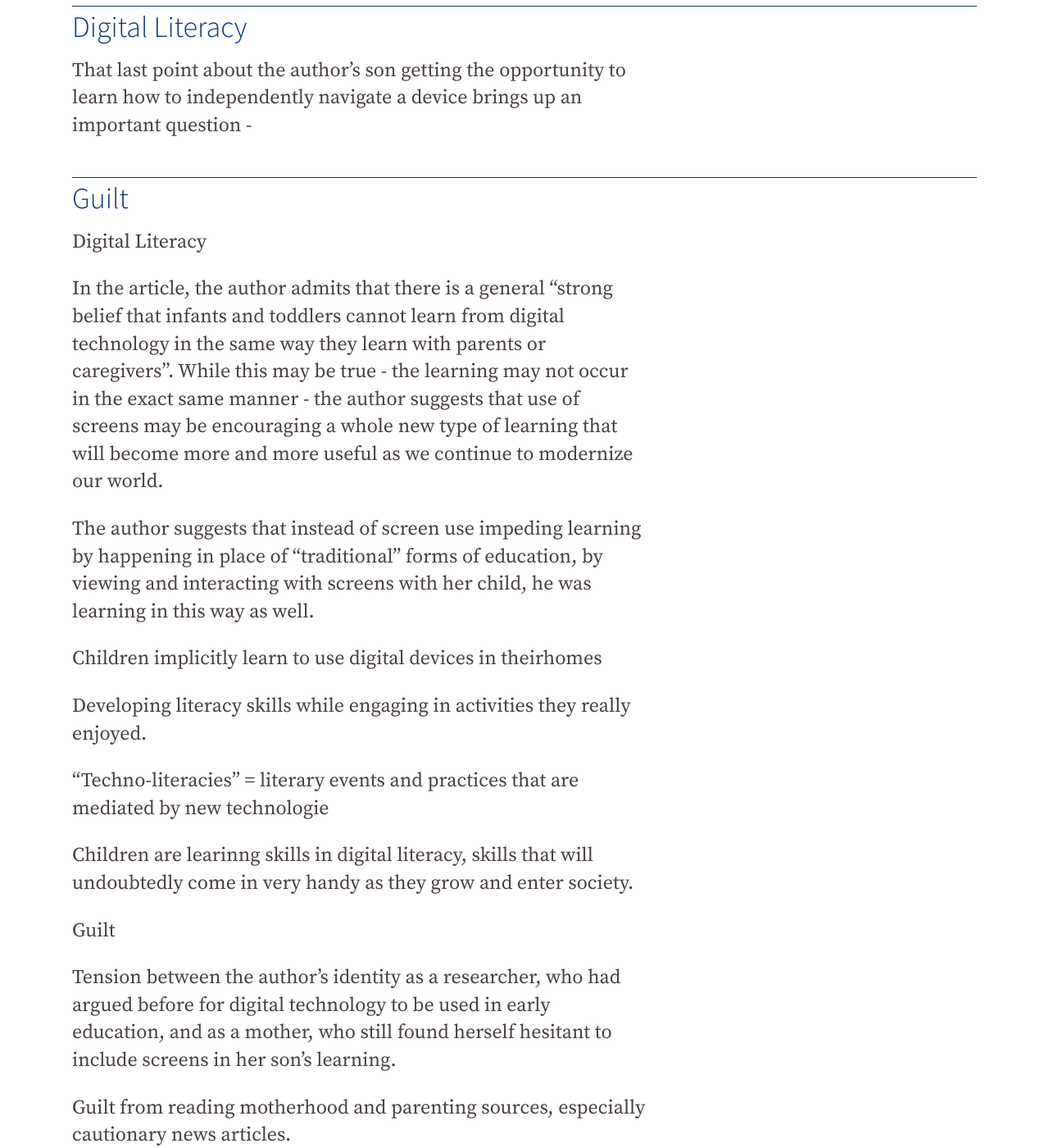
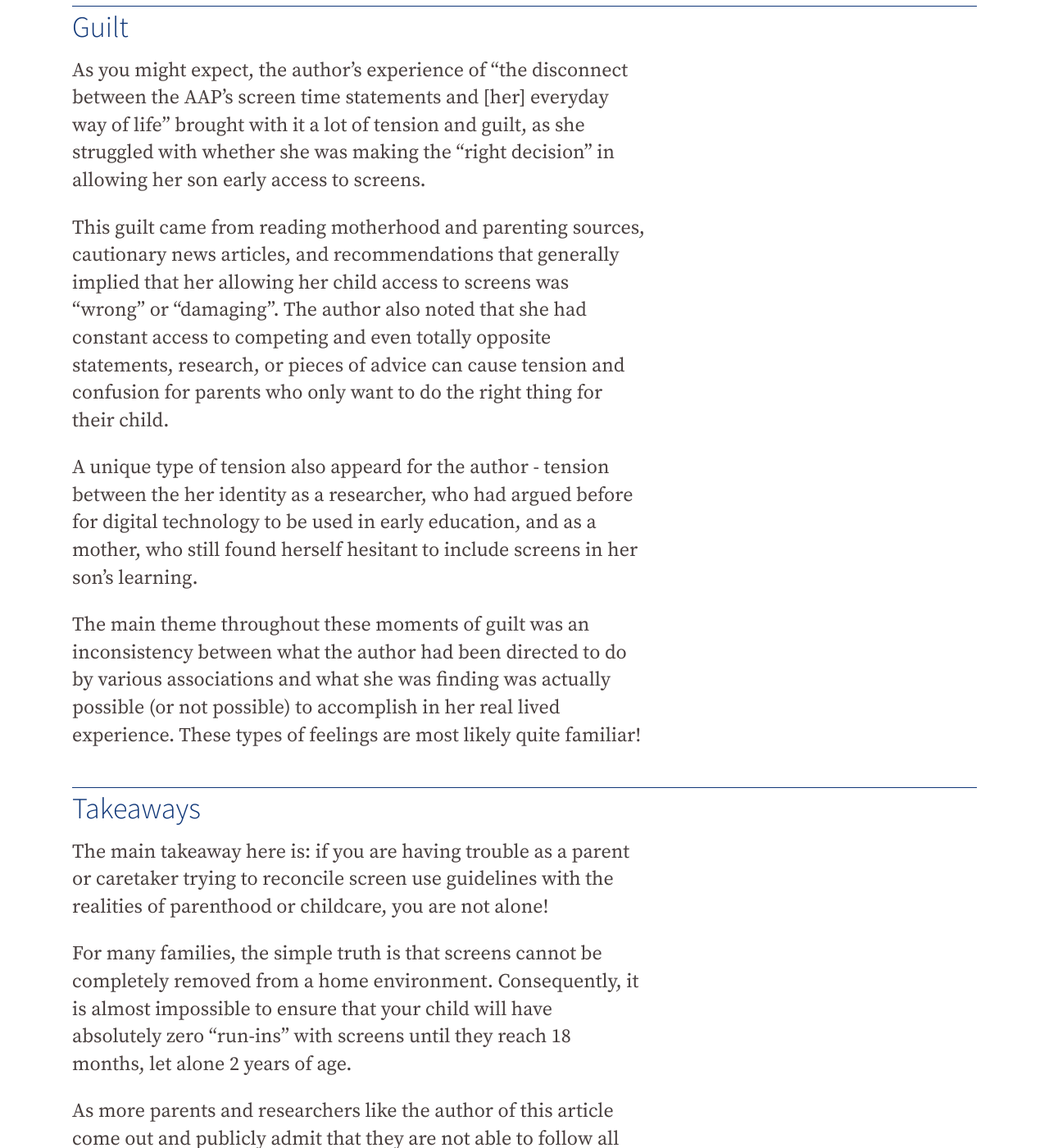
Before and after one commit to famliy-screen-time/familyscreentime.ca, a Jekyll site: the page built from _posts/2020-06-21-no-screens-before-age-2-is-it-possible.md, in a window 1280 px wide and 1400 px high, scrolled down 3634 px. Shown: the whole window at 82% size. Built offline with Jekyll 4.4.1, drawn with Linux system fonts in a browser that asks for light colours; nearby versions of some CDN libraries; some of the changed text lies outside the part shown.

Commit message:
Update Blog “2020-06-21-no-screens-before-age-2-is-it-possible”

```diff
--- a/_posts/2020-06-21-no-screens-before-age-2-is-it-possible.md
+++ b/_posts/2020-06-21-no-screens-before-age-2-is-it-possible.md
@@ -22,8 +22,6 @@ Throughout her son's first 18 months of life, the author noted that she was able
 
 While some AAP recommendations were followed, the author admitted that a larger amount of recommendations did not prove to be realistic in her experience as a 21st century mother, and were less than adhered to. *Quick Note: The author emphasized that her child was born into what they called a "high technology" household, where both parents owned and used screens regularly - and that they did not change their own practices once their son was born.*
 
-
-
 The biggest "rule-breakage" happened when the author's child was 7 months old, and watched a TV program with his grandparents. Obviously, the "no screens before 2" rule was not looking like it would pan out! Aside from the child's grandparents, the author also admitted to allowing her child access to screens before the AAP's recommendation:
 
 * The author would watch Netflix with her infant son in the "sleepless" baby stage (although this doesn't necessarily mean that he was paying attention to the screen).
@@ -33,56 +31,20 @@ The biggest "rule-breakage" happened when the author's child was 7 months old, a
 * The TV would periodically be on in the background, with one parent watching sports while the other parent played with the young child.
 * Shortly after the 1-year mark, the author began regularly giving her son a phone that was disconnected from mobile and WiFi services, as well as any internet apps. On this phone, he learned to use the camera app independently and to navigate the device on his own.
 
-## Digital Literacy
-
-That last point about the author's son getting the opportunity to learn how to independently navigate a device brings up an important question -
-
 ## Guilt
 
+As you might expect, the author's experience of "the disconnect between the AAP's screen time statements and \[her] everyday way of life" brought with it a lot of tension and guilt, as she struggled with whether she was making the "right decision" in allowing her son early access to screens.
 
+This guilt came from reading motherhood and parenting sources, cautionary news articles, and recommendations that generally implied that her allowing her child access to screens was "wrong" or "damaging". The author also noted that she had constant access to competing and even totally opposite statements, research, or pieces of advice can cause tension and confusion for parents who only want to do the right thing for their child.
 
+A unique type of tension also appeard for the author - tension between the her identity as a researcher, who had argued before for digital technology to be used in early education, and as a mother, who still found herself hesitant to include screens in her son's learning.
 
+The main theme throughout these moments of guilt was an inconsistency between what the author had been directed to do by various associations and what she was finding was actually possible (or not possible) to accomplish in her real lived experience. These types of feelings are most likely quite familiar!
 
+## Takeaways
 
+The main takeaway here is: if you are having trouble as a parent or caretaker trying to reconcile screen use guidelines with the realities of parenthood or childcare, you are not alone!
 
-Digital Literacy
+For many families, the simple truth is that screens cannot be completely removed from a home environment. Consequently, it is almost impossible to ensure that your child will have absolutely zero "run-ins" with screens until they reach 18 months, let alone 2 years of age.
 
-In the article, the author admits that there is a general "strong belief that infants and toddlers cannot learn from digital technology in the same way they learn with parents or caregivers". While this may be true - the learning may not occur in the exact same manner - the author suggests that use of screens may be encouraging a whole new type of learning that will become more and more useful as we continue to modernize our world.
-
-The author suggests that instead of screen use impeding learning by happening in place of "traditional" forms of education, by viewing and interacting with screens with her child, he was learning in this way as well.
-
-Children implicitly learn to use digital devices in theirhomes
-
-Developing literacy skills while engaging in activities they really enjoyed.
-
-"Techno-literacies" = literary events and practices that are mediated by new technologie
-
-Children are learinng skills in digital literacy, skills that will undoubtedly come in very handy as they grow and enter society.
-
-
-
-Guilt
-
-Tension between the author's identity as a researcher, who had argued before for digital technology to be used in early education, and as a mother, who still found herself hesitant to include screens in her son's learning.
-
-Guilt from reading motherhood and parenting sources, especially cautionary news articles.
-
-Although recommendations have changed and become a little more lenient, it is still the main mesdsage of most policies that screen use should be discouraged as a whole.
-
-Access to competing and even totally opposite statements, research, or pieces of advice can cause rtension and congusion for parents who only want to do the right thing for theirt child.
-
-Guilt that when her and her child were using SnapChat or the camera app together, they could potentially be doing something more "productive"
-
-Grappled with whether she was making the "right decision" in allowing her son technology access.
-
-
-
-
-
-
-
-The main takeaway here is: if you are having trouble as a parent or caretaker trying to reconcile -????-  you are not alone!
-
-
-
-For many families, the simple truth is that screens cannot be completel removed from a home environment. Consequently, it is almost impossible to ensure that your child will have absolutely zero "run-ins" with screens until they reach 18 months, let alone 2 years of age.
+As more parents and researchers like the author of this article come out and publicly admit that they are not able to follow all guidelines and recommendations to a tee in their experiences with parenthood, I am hopeful that we will slowly inch away from an environment of guilt and tension when it comes to young children and screen use, and towards an environment of openness, acceptance, and learning.
```
